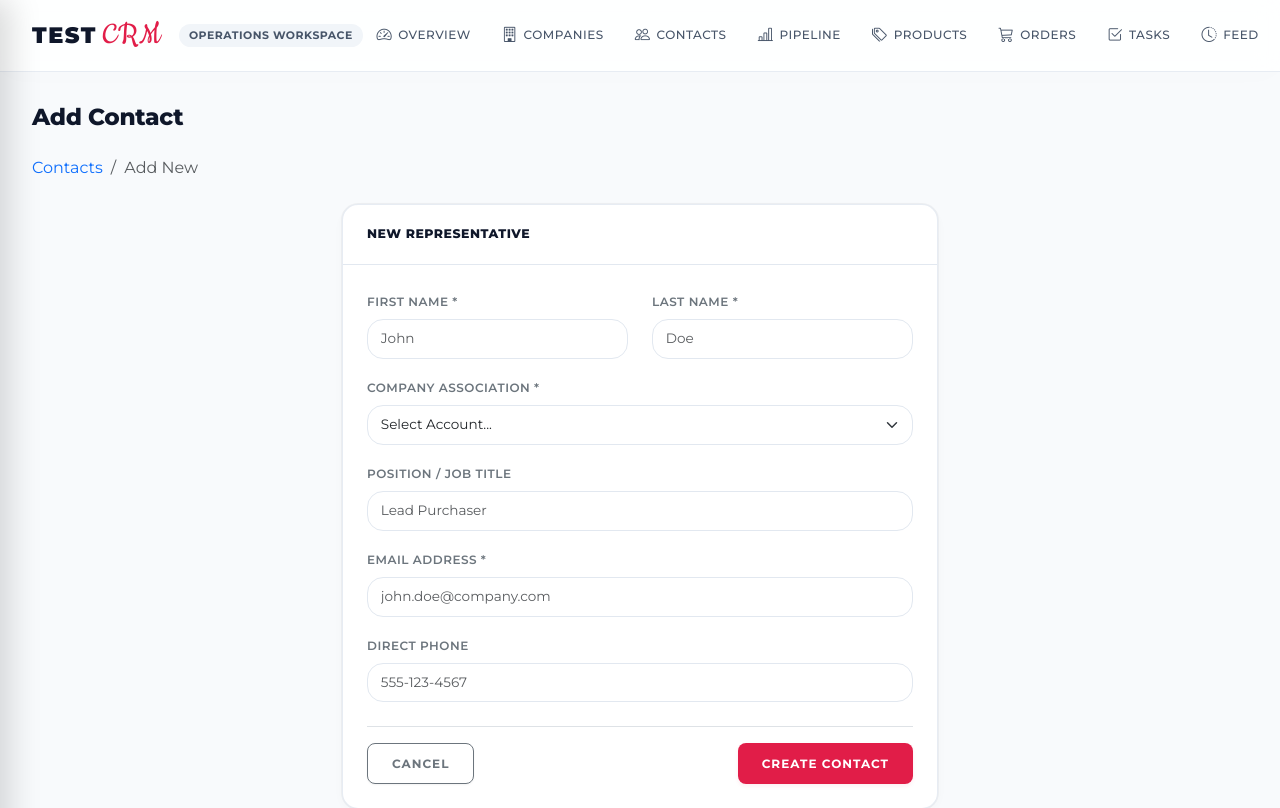
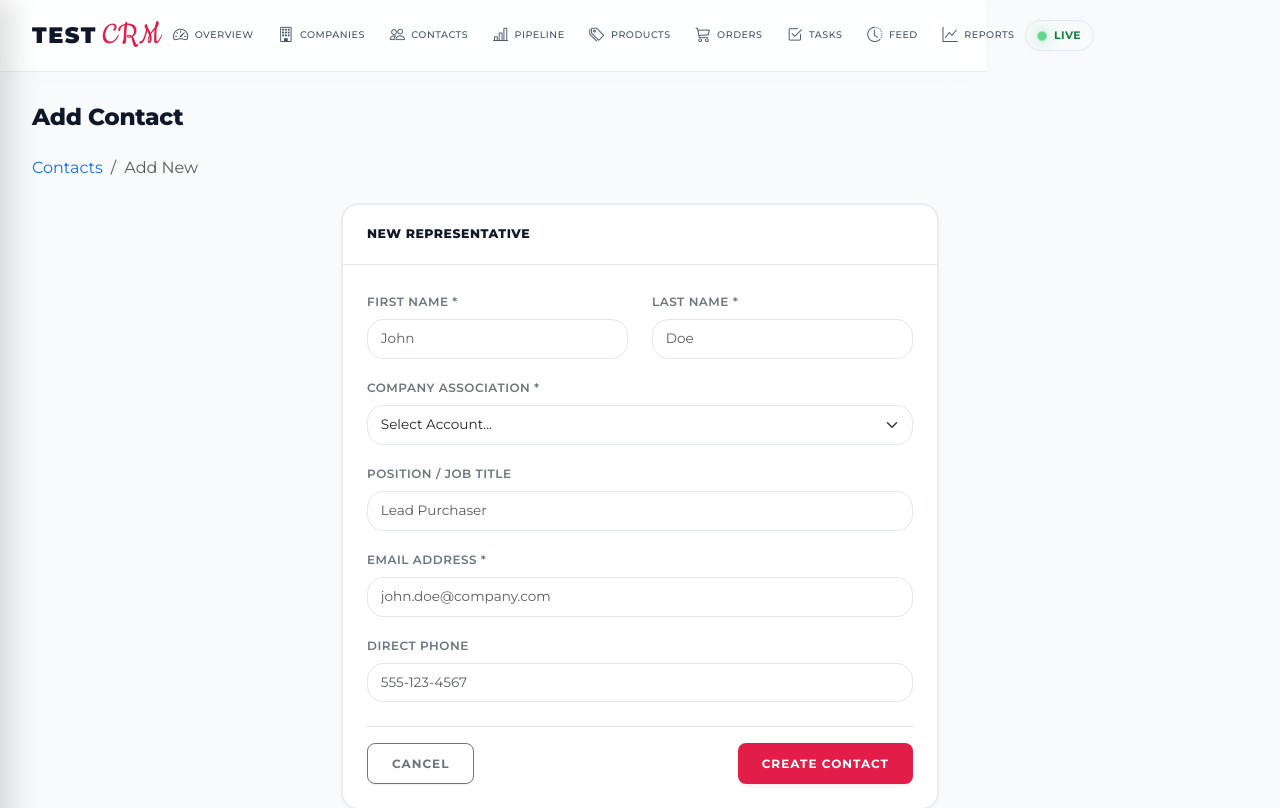
Before and after one commit to mukhammadaziz-x/networking, a FastAPI app: template app/templates/contacts/form.html in a window 1280 px wide. Shown: the top 808 px of the page. Run offline with FastAPI, Linux system fonts and the light colour scheme; the template is opened without the code that fills it, so the values that code supplies are empty; some libraries are stand-ins or nearby versions.

Commit message:
hovers off

```diff
--- a/app/static/css/crm.css
+++ b/app/static/css/crm.css
@@ -146,10 +146,10 @@ p, span, td, th, label, select, input, textarea {
     background-color: rgba(255, 255, 255, 0.04);
 }
 
-#sidebar .nav-link:hover i {
+/* #sidebar .nav-link:hover i {
     transform: scale(1.1);
     color: var(--primary-color);
-}
+} */
 
 #sidebar .nav-link.active {
     color: var(--white);
@@ -195,6 +195,7 @@ p, span, td, th, label, select, input, textarea {
     flex-shrink: 0;
     box-shadow: 0 4px 30px rgba(0, 0, 0, 0.01);
     z-index: 1000;
+    width: 77%;
 }
 
 .topbar .logo-text {
@@ -236,13 +237,13 @@ p, span, td, th, label, select, input, textarea {
 }
 
 .header-nav .nav-item {
-    font-size: 0.75rem;
+    font-size: 0.60rem;
     font-weight: 700;
     color: var(--text-secondary);
     text-decoration: none;
     text-transform: uppercase;
     letter-spacing: 0.5px;
-    padding: 0.55rem 0.85rem;
+    padding: 0.30rem 0.65rem;
     border-radius: 9999px;
     display: flex;
     align-items: center;
@@ -364,11 +365,11 @@ p, span, td, th, label, select, input, textarea {
     transition: transform 0.25s cubic-bezier(0.4, 0, 0.2, 1), box-shadow 0.25s cubic-bezier(0.4, 0, 0.2, 1), border-color 0.25s ease;
 }
 
-.card:hover {
+/* .card:hover {
     transform: translateY(-4px);
     box-shadow: var(--card-hover-shadow);
     border-color: rgba(225, 29, 72, 0.15);
-}
+} */
 
 .card-header {
     background-color: transparent;
--- a/app/templates/base.html
+++ b/app/templates/base.html
@@ -124,7 +124,6 @@
                         TEST<span class="logo-accent">CRM</span>
                     </a>
 
-                    <span class="badge badge-workspace d-none d-sm-inline-block">Operations Workspace</span>
                 </div>
 
                 <!-- Center: Navigation Menu (Desktop Only) -->
```
